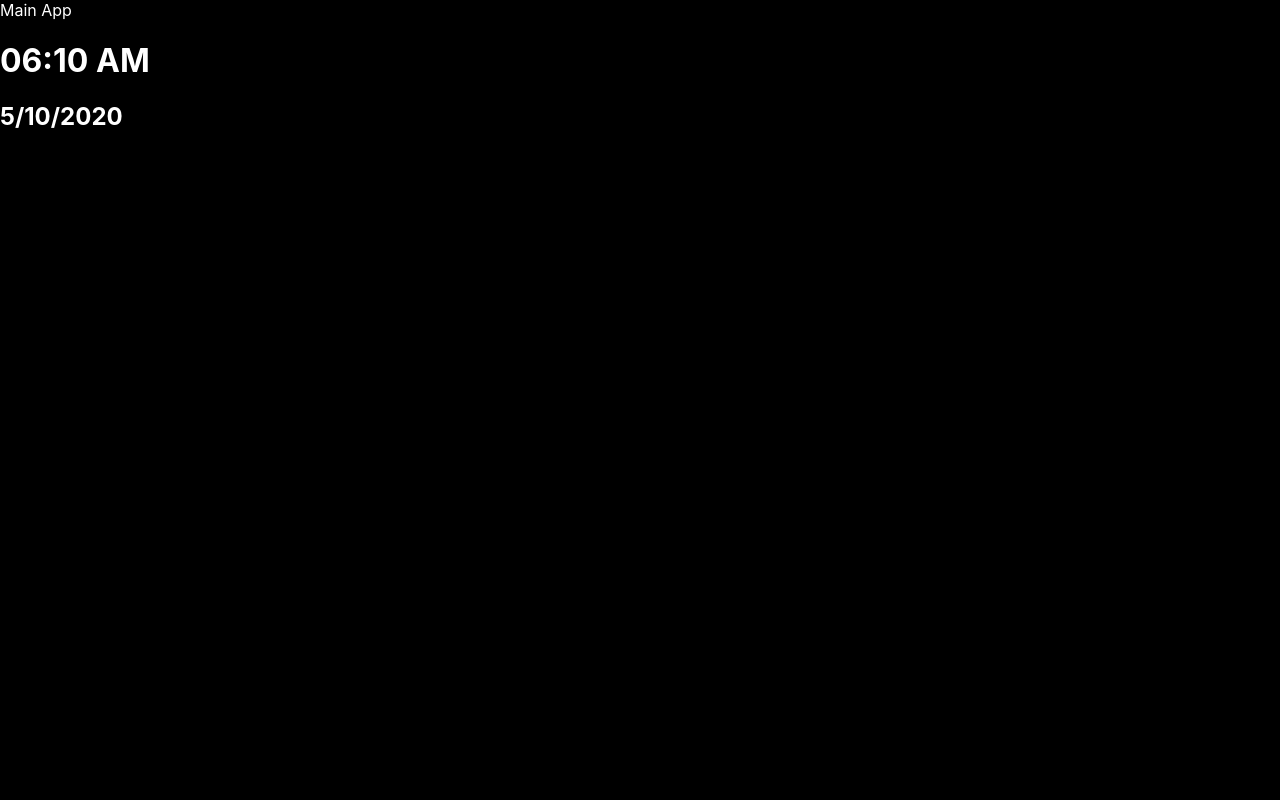
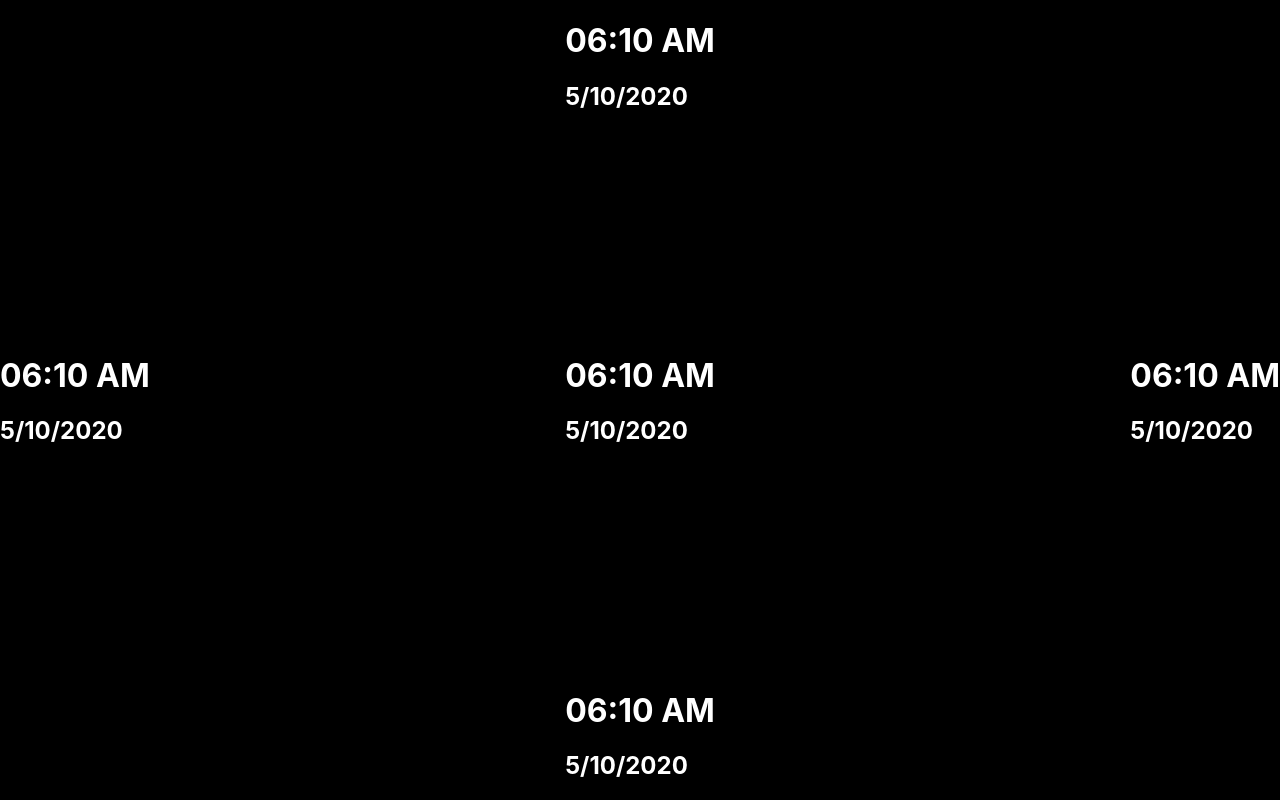
Before and after one commit to RogerTheRabbit/smart-mirror, a React (Create React App) app: page / in a window 1280 px wide. Built offline with nearby package versions, Linux system fonts and the light colour scheme.

Commit message:
framework for basic border template

```diff
--- a/src/App.js
+++ b/src/App.js
@@ -1,13 +1,26 @@
 import React from 'react';
-import './App.css';
+import './templates/borderTemplate.css';
 import './modules/TemplateModule.js'
-import TimerModule from './modules/Time.js';
+import TimeModule from './modules/Time.js';
 
 function App() {
   return (
-    <div>
-      Main App
-      <TimerModule />
+    <div className={"container"}>
+        <div className={"header"}>
+            <TimeModule />
+        </div>
+        <div className={"sidebarLeft"}>
+            <TimeModule />
+        </div>
+        <div className={"middle"}>
+            <TimeModule />
+        </div>
+        <div className={"sidebarRight"}>
+            <TimeModule />
+        </div>
+        <div className={"footer"}>
+            <TimeModule />
+        </div>
     </div>
   );
 }
--- a/src/templates/borderTemplate.css
+++ b/src/templates/borderTemplate.css
@@ -1,23 +1,37 @@
-.item-a {
+@import "../App.css";
+
+.header {
     grid-area: header;
+    justify-self: center;
+    align-self: start;
 }
-.item-b {
+.middle {
     grid-area: middle;
+    place-self: center;
 }
-.item-c {
+.sidebarLeft {
     grid-area: sidebarLeft;
+    justify-self: start;
+    align-self: center;
 }
-.item-d {
+.sidebarRight {
     grid-area: sidebarRight;
+    justify-self: end;
+    align-self: center;
 }
-.item-e {
+.footer {
     grid-area: footer;
+    justify-self: center;
+    align-self: end;
 }
 
 .container {
+    width: 100vw;
+    height: 100vh;
     display: grid;
-    grid-template-columns: 50px 50px 50px;
+    grid-template-columns: 25% 50% 25%;
     grid-template-rows: auto;
+    align-content: stretch;
     grid-template-areas:
             "header header header"
             "sidebarLeft middle sidebarRight"
```
